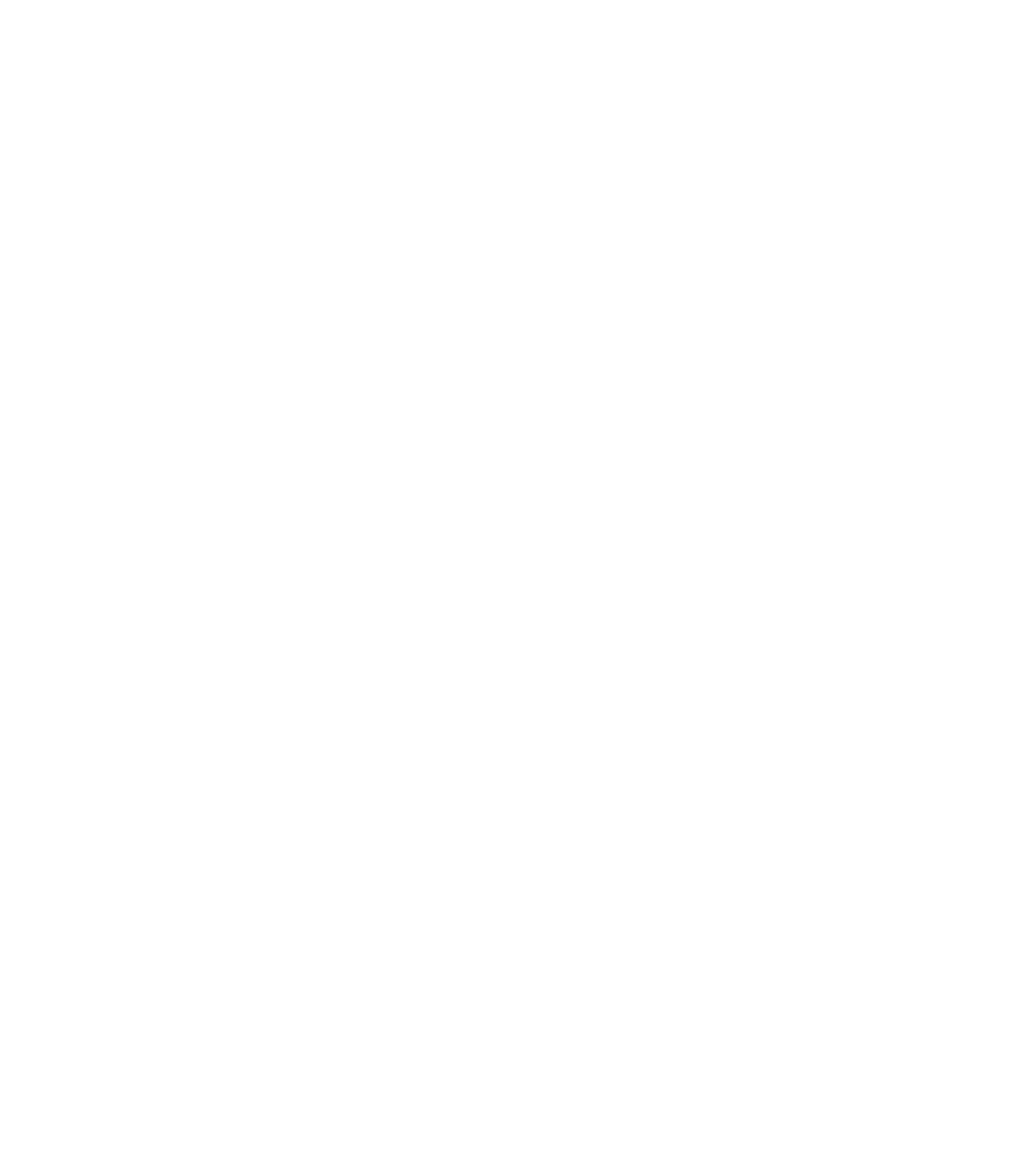
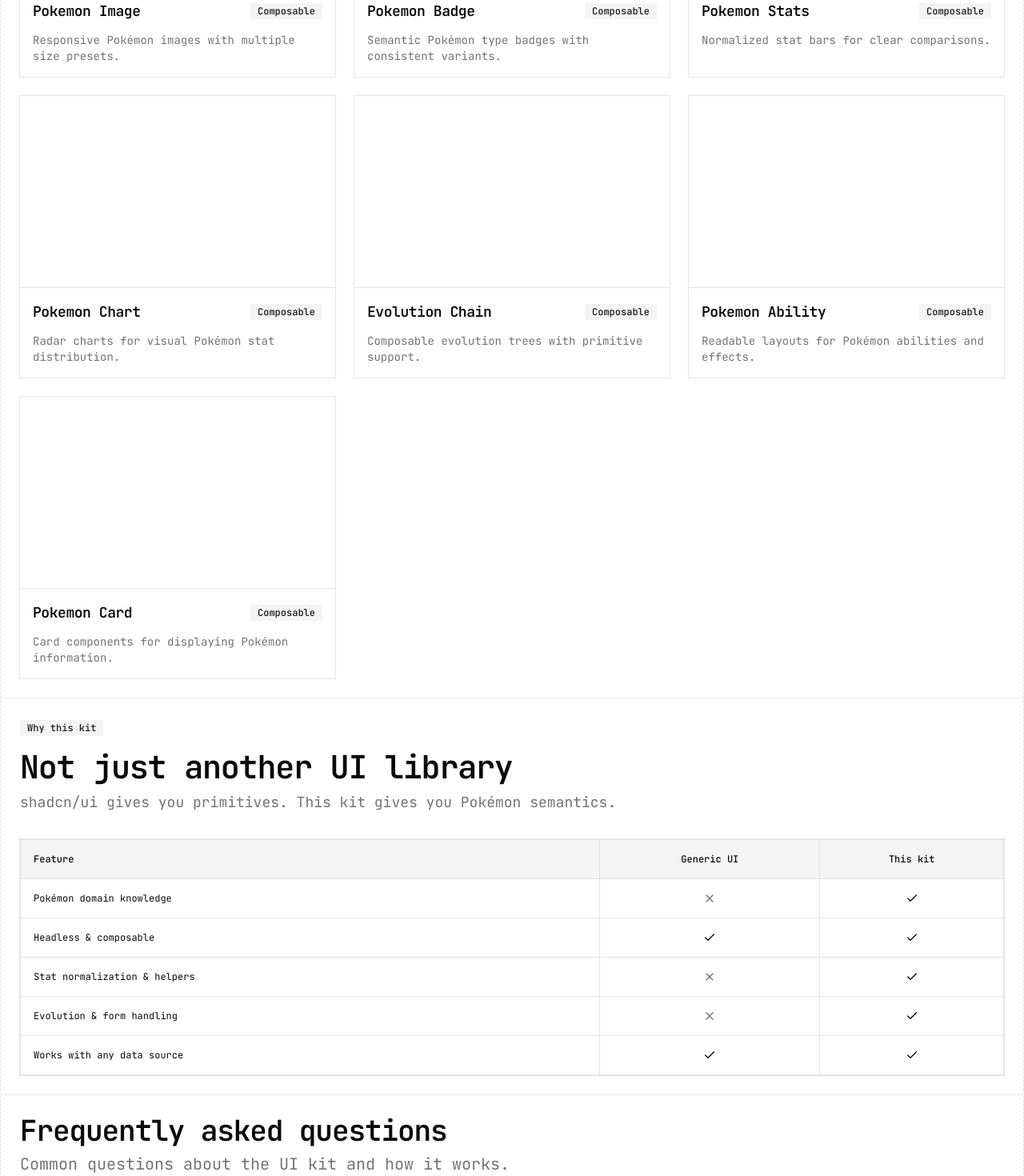
Before and after one commit to scriptvg/compo-dex, a Next.js app: page / in a window 1280 px wide. Shown: the part 2520-3990 px from the top of the page at 80% size. Before the commit the page ends 2085 px from the top, so only its background shows below. Built offline with nearby package versions, Linux system fonts and the light colour scheme.

Commit message:
feat: Add the sections components for display and manage in the root main

```diff
--- a/app/(compo-dex)/(main)/page.tsx
+++ b/app/(compo-dex)/(main)/page.tsx
@@ -1,6 +1,9 @@
+import { CoreBuilding } from "@/components/core-building";
+import { Faq } from "@/components/faq";
 import { Features } from "@/components/features";
 import { Hero } from "@/components/hero";
 import { HowItWorks } from "@/components/how-works";
+import { WhyThisKit } from "@/components/why-this-kit";
 import { Metadata } from "next";
 
 export const metadata: Metadata = {
@@ -32,6 +35,10 @@
       <Hero />
       <Features />
       <HowItWorks />
+      <CoreBuilding />
+      <WhyThisKit />
+      <Faq />
+
     </div>
   );
 }
```
